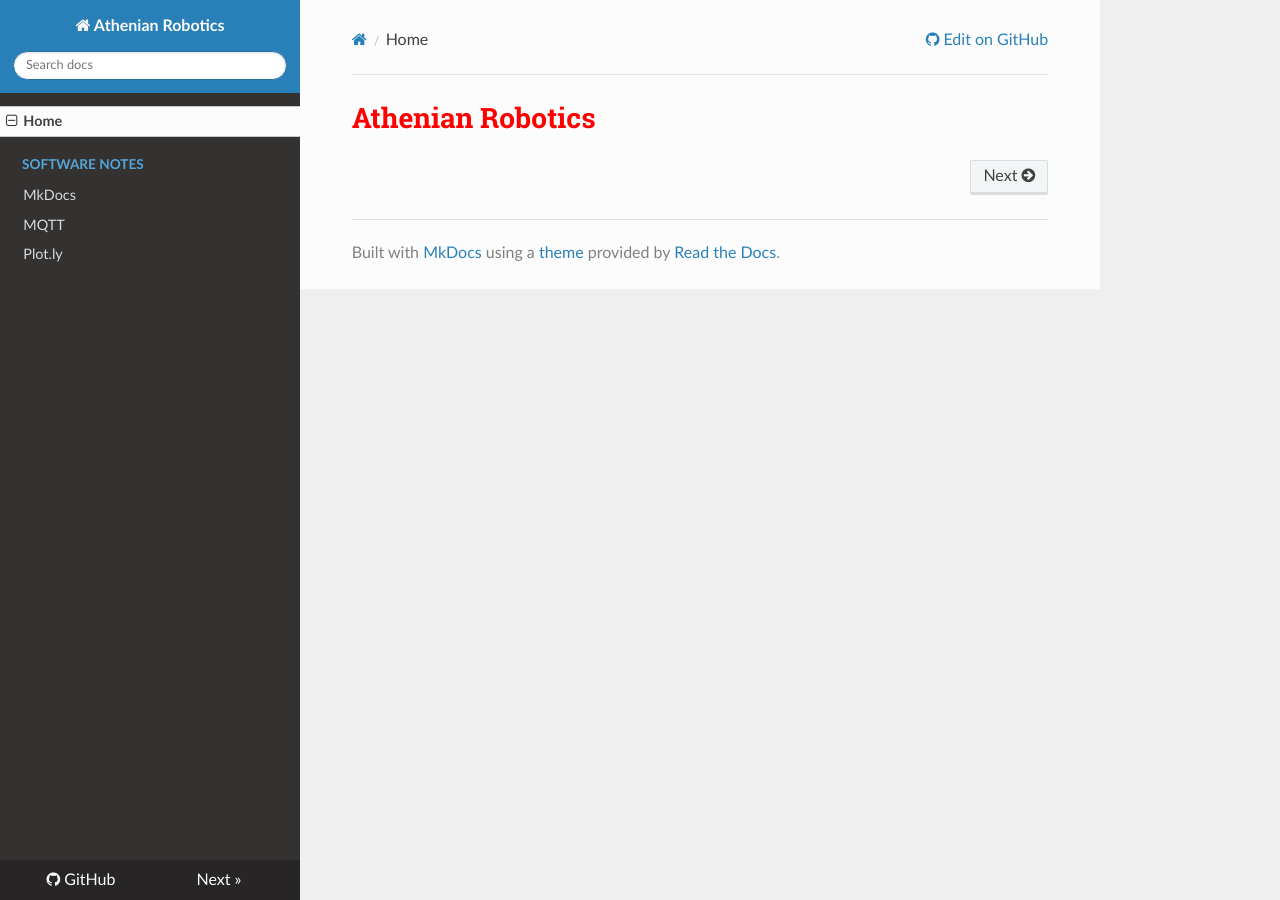
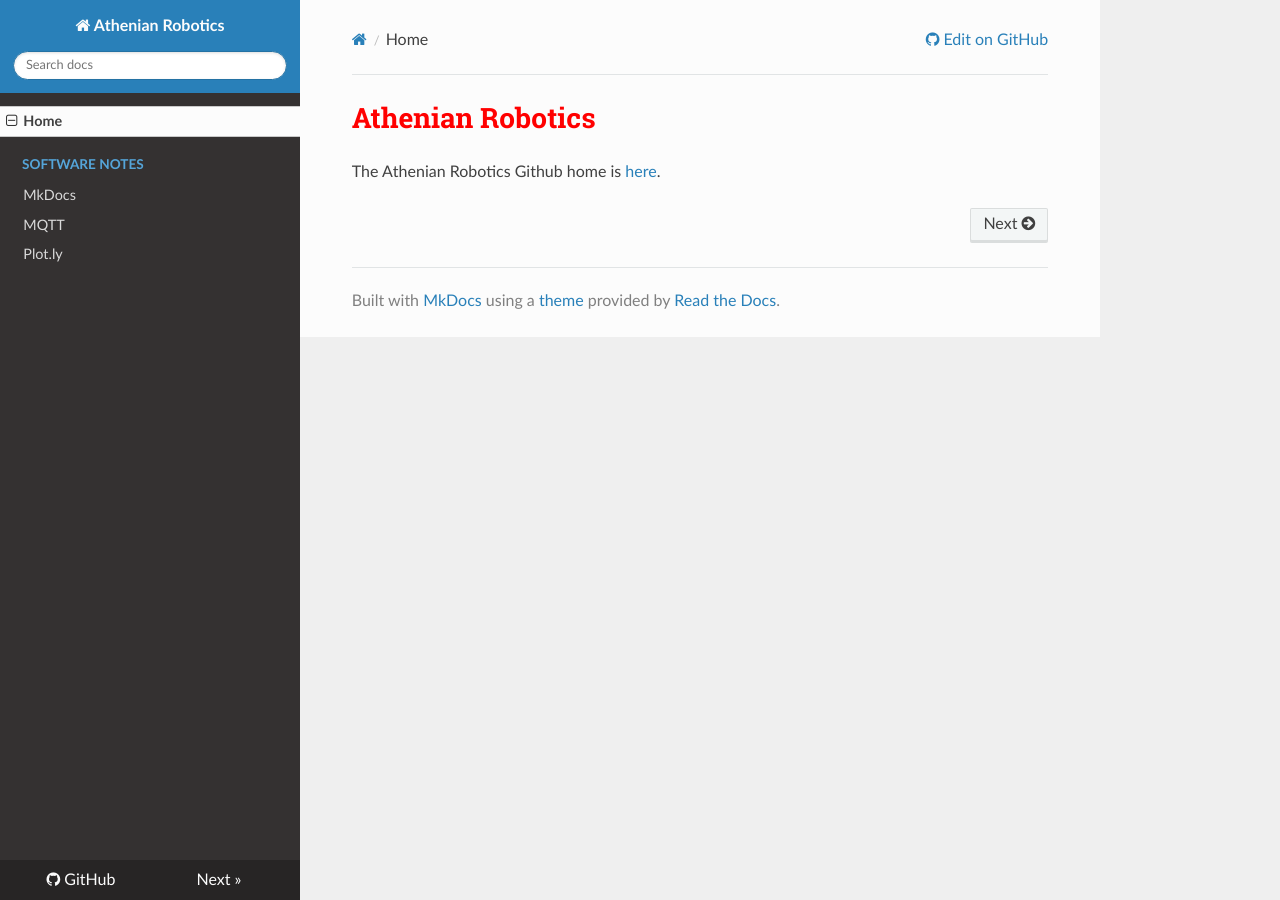
Before and after one commit to chafla/athenian-robotics.github.io-1, an MkDocs documentation site: the page built from docs/index.md, in a window 1280 px wide. Built offline with MkDocs 1.6.1, drawn with Linux system fonts in a browser that asks for light colours; nearby versions of some CDN libraries; old or Windows-style settings are respelled for this version of MkDocs.

Commit message:
Update content

```diff
--- a/docs/index.md
+++ b/docs/index.md
@@ -1 +1,3 @@
 # Athenian Robotics
+
+The Athenian Robotics Github home is [here](https://github.com/athenian-robotics).
```
Also changed, not shown: site/index.html, site/mkdocs/search_index.json.
